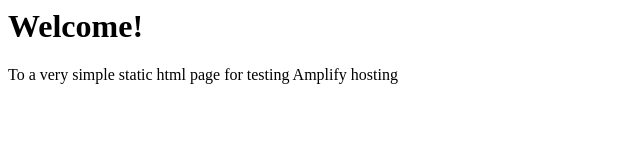
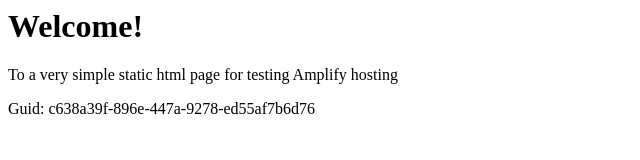
Before and after one commit to aws-aemilia-syd/Github-PR-Commit-Integration-Test-DoNotTouch-v0-preprod-ap-southeast-2, a website: page src/index.html in a window 1280 px wide. Shown: the whole page, without its empty margins (0-640 px from the left). Drawn offline with Linux system fonts and the light colour scheme.

Commit message:
commit from integ tests

```diff
--- a/src/index.html
+++ b/src/index.html
@@ -1,3 +1,5 @@
+
+
 <html lang="en">
 
 <head>
@@ -10,6 +12,6 @@
 <body>
     <h1>Welcome!</h1>
     <p>To a very simple static html page for testing Amplify hosting</p>
-</body>
+    <p>Guid: c638a39f-896e-447a-9278-ed55af7b6d76</p></body>
 
 </html>
```
